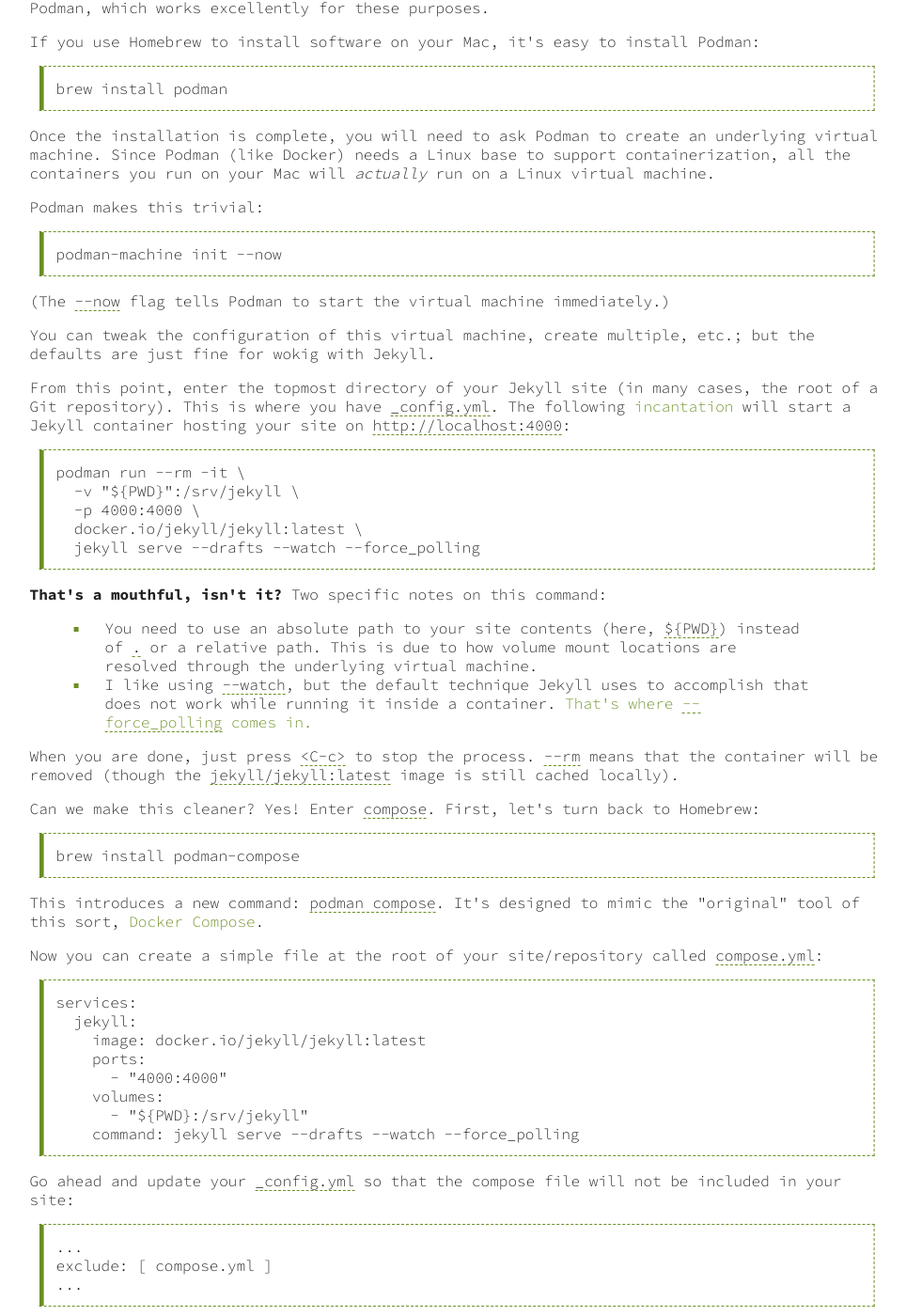
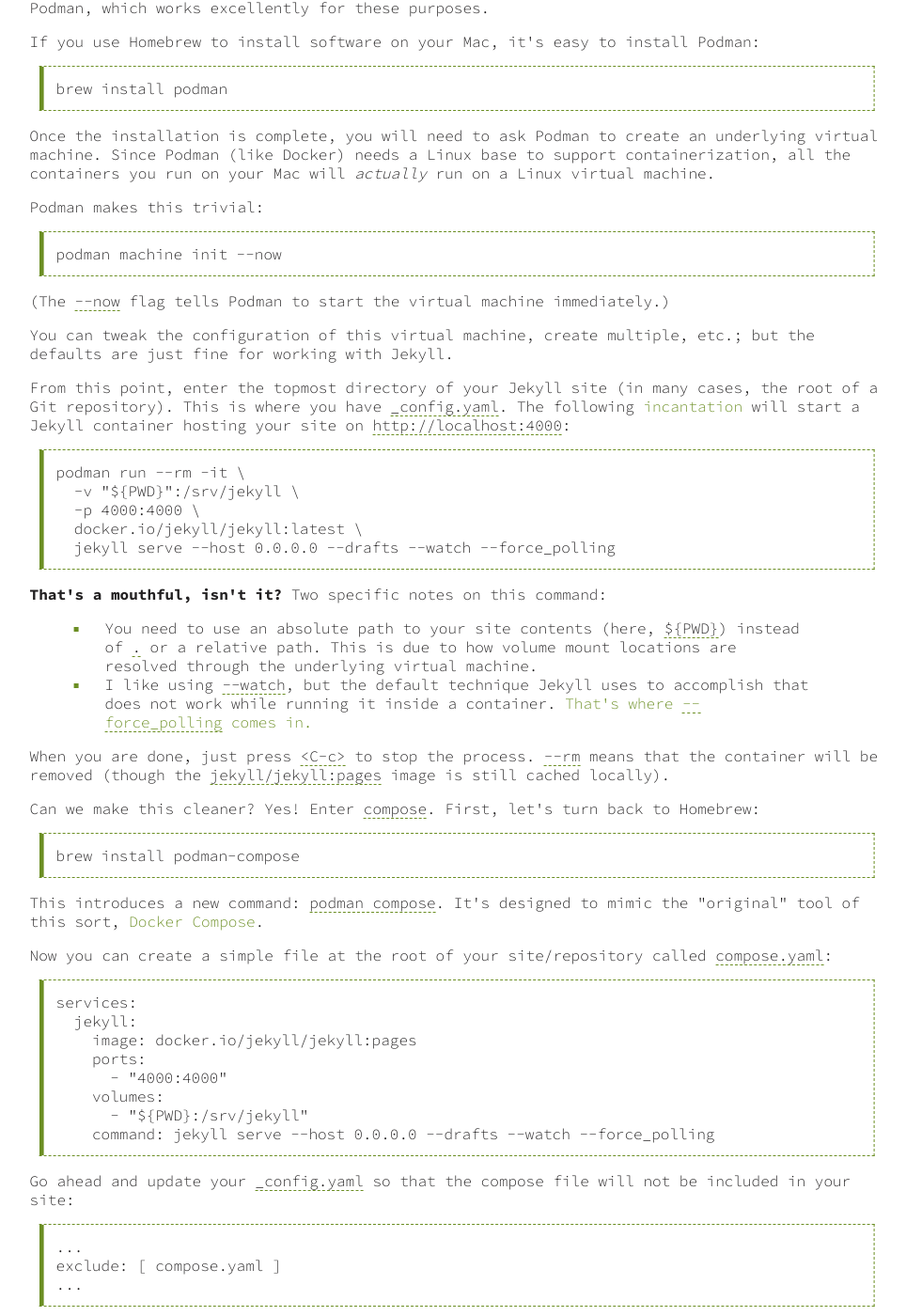
Before and after one commit to cfree3/curtisfree.com, a Jekyll site: the page built from blog/_posts/2025-11-02-jekyll_via_containers.md, in a window 1280 px wide and 1400 px high, scrolled down 1047 px. Shown: the whole window at 94% size, without its empty margins (154-1118 px from the left). Built offline with Jekyll 4.4.1, drawn with Linux system fonts in a browser that asks for light colours; some of the changed text lies outside the part shown.

Commit message:
Update blog post: 2025/11/02/jekyll_via_containers/

````diff
--- a/blog/_posts/2025-11-02-jekyll_via_containers.md
+++ b/blog/_posts/2025-11-02-jekyll_via_containers.md
@@ -57,16 +57,16 @@
 Podman makes this trivial:
 
 ```sh
-podman-machine init --now
+podman machine init --now
 ```
 
 (The `--now` flag tells Podman to start the virtual machine immediately.)
 
 You can tweak the configuration of this virtual machine, create multiple, etc.; but the defaults are
-just fine for wokig with Jekyll.
+just fine for working with Jekyll.
 
 From this point, enter the topmost directory of your Jekyll site (in many cases, the root of a Git
-repository). This is where you have `_config.yml`. The following [incantation][incantation] will
+repository). This is where you have `_config.yaml`. The following [incantation][incantation] will
 start a Jekyll container hosting your site on `http://localhost:4000`:
 
 [incantation]: https://github.com/envygeeks/jekyll-docker/blob/master/README.md
@@ -76,7 +76,7 @@
   -v "${PWD}":/srv/jekyll \
   -p 4000:4000 \
   docker.io/jekyll/jekyll:latest \
-  jekyll serve --drafts --watch --force_polling
+  jekyll serve --host 0.0.0.0 --drafts --watch --force_polling
 ```
 
 **That's a mouthful, isn't it?** Two specific notes on this command:
@@ -90,7 +90,7 @@
 [polling]: https://github.com/envygeeks/jekyll-docker/issues/281
 
 When you are done, just press `<C-c>` to stop the process. `--rm` means that the container will be
-removed (though the `jekyll/jekyll:latest` image is still cached locally).
+removed (though the `jekyll/jekyll:pages` image is still cached locally).
 
 Can we make this cleaner? Yes! Enter `compose`. First, let's turn back to Homebrew:
 
@@ -103,24 +103,24 @@
 
 [compose]: https://docs.docker.com/compose/
 
-Now you can create a simple file at the root of your site/repository called `compose.yml`:
+Now you can create a simple file at the root of your site/repository called `compose.yaml`:
 
 ```yaml
 services:
   jekyll:
-    image: docker.io/jekyll/jekyll:latest
+    image: docker.io/jekyll/jekyll:pages
     ports:
       - "4000:4000"
     volumes:
       - "${PWD}:/srv/jekyll"
-    command: jekyll serve --drafts --watch --force_polling
+    command: jekyll serve --host 0.0.0.0 --drafts --watch --force_polling
 ```
 
-Go ahead and update your `_config.yml` so that the compose file will not be included in your site:
+Go ahead and update your `_config.yaml` so that the compose file will not be included in your site:
 
 ```yaml
 ...
-exclude: [ compose.yml ]
+exclude: [ compose.yaml ]
 ...
 ```
 
@@ -146,3 +146,10 @@
 
 If the above steps don't do _quite_ what you want, the possibilities are endless. You can build out
 your own solution!
+
+##### _Update (7 Aug 2026)_
+
+I have corrected a couple of errors and updated the above to reflect my [current working test
+setup][update_commit].
+
+[update_commit]: https://github.com/cfree3/curtisfree.com/commit/40e86c7854cd71c78a1d0a040be7602b0918f31c
````
